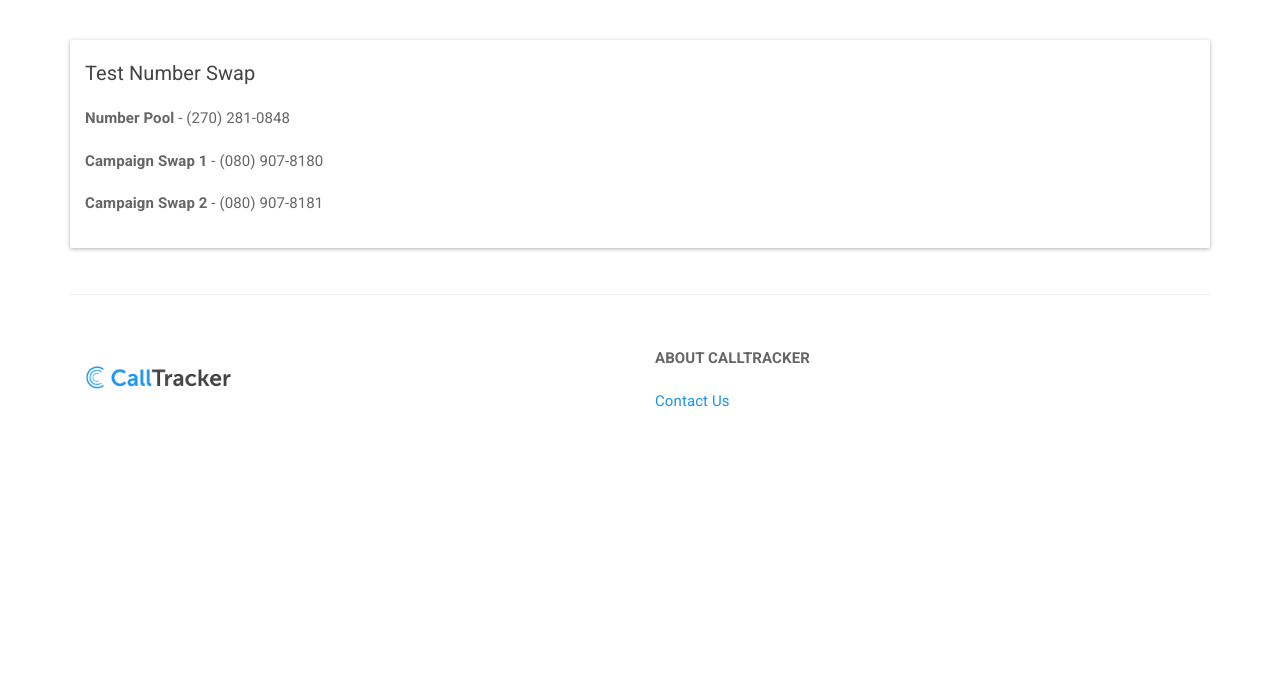
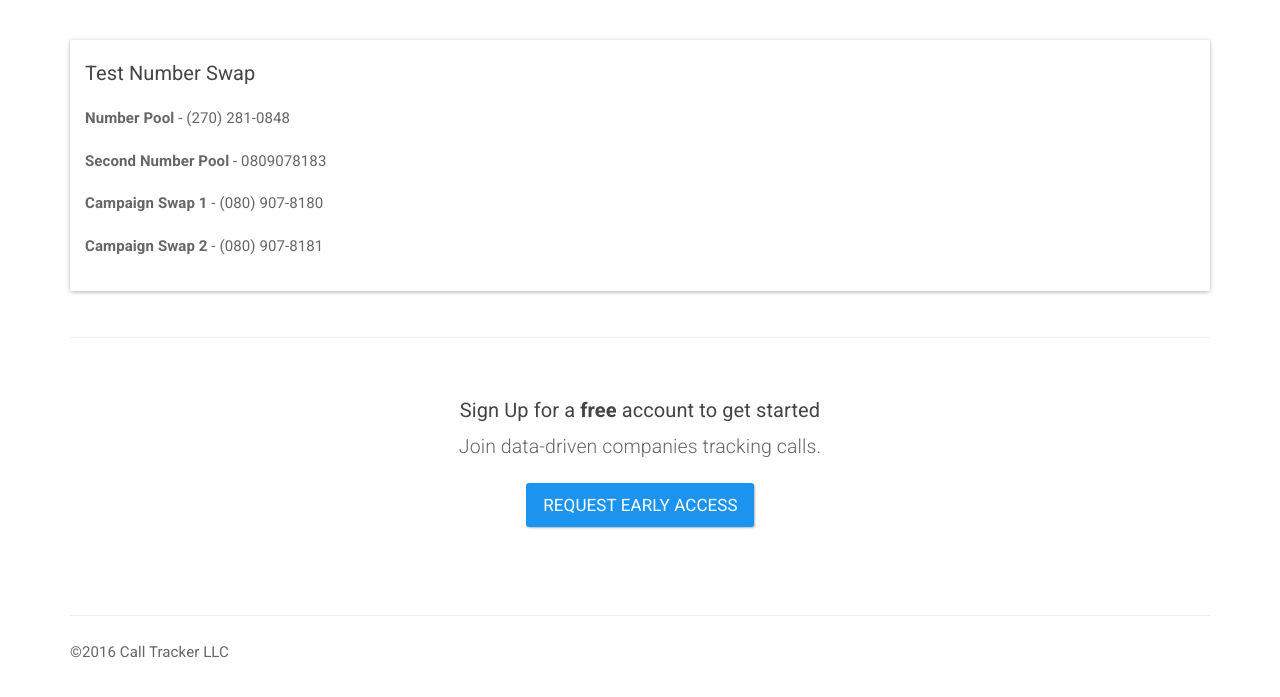
Before and after one commit to sumonst21/calltrackerio-site, a Jekyll site: the page built from test-swap-numbers.html, in a window 1280 px wide. Shown: the top 697 px of the page. Built offline with Jekyll 4.4.1, drawn with Linux system fonts in a browser that asks for light colours.

Commit message:
update footer and add blog back to header

```diff
--- a/_config.yml
+++ b/_config.yml
@@ -6,8 +6,8 @@ relative_permalinks: false
 # site.url, site.title
 
 url:   'https://calltracker.io'
-title: 'Calltracker'
-name: 'Calltracker'
+title: 'Call Tracker'
+name: 'Call Tracker'
 # paginate:            1
 baseurl:             ""
 
--- a/_includes/footer.html
+++ b/_includes/footer.html
@@ -3,16 +3,18 @@
 <div class="container">
 	<hr>
 	<div class="row m-t-50 m-b-50">
-		<div class="col-md-6">
-			<a class="navbar-brand" href="/">
-			{% include logo.html %}
-			</a>
+		<div class="col-md-12 text-center">
+			<h5>Sign Up for a <strong>free</strong> account to get started</h5>
+			<p class="lead">Join data-driven companies tracking calls.</p>
+			<p><a href="/sign-up/" class="btn btn-lg btn-primary r">Request Early Access</a></p>
 		</div>
-		<div class="col-md-6">
-			<p class="text-uppercase bold">About {{ site.name }}</p>
-			<ul class="list-inline">
-				<li><a href="/contact/">Contact Us</a></li>
-			</ul>
+	</div>
+</div>
+<div class="container">
+	<hr>
+	<div class="row m-t-20">
+		<div class="col-md-12">
+			<p>&copy;{{ site.time | date: '%Y' }} {{ site.name }} LLC </p>
 		</div>
 	</div>
 </div>
--- a/_includes/header.html
+++ b/_includes/header.html
@@ -13,6 +13,7 @@
     </div>
     <div id="navbar" class="collapse navbar-collapse pull-right">
       <ul class="nav navbar-nav">
+        <li><a href="/blog/">Blog</a></li>
         <li><a href="/contact/">Contact</a></li>
       </ul>
        <a href="/sign-up/" class="btn btn-primary btn-sm pull-right m-t-15">Request Early Access</a>
--- a/test-swap-numbers.html
+++ b/test-swap-numbers.html
@@ -14,6 +14,7 @@ sitemap: false
           </div>
           <div class="panel-body">
           	<p><strong>Number Pool</strong> - (270) 281-0848</p>
+            <p><strong>Second Number Pool</strong> - 0809078183</p>
 						<p><strong>Campaign Swap 1</strong> - (080) 907-8180</p>
 						<p><strong>Campaign Swap 2</strong> - (080) 907-8181</p>
           </div>
```
